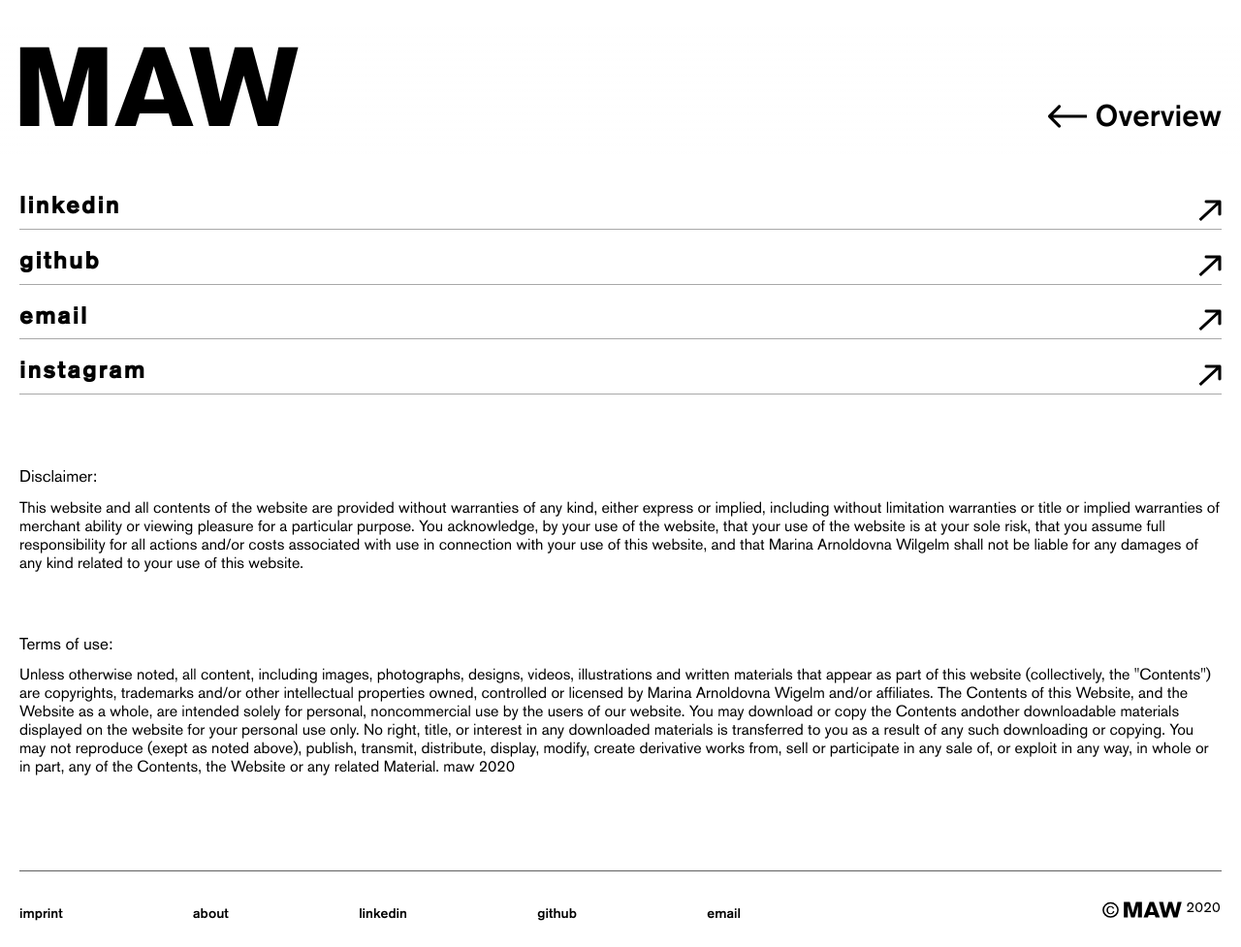
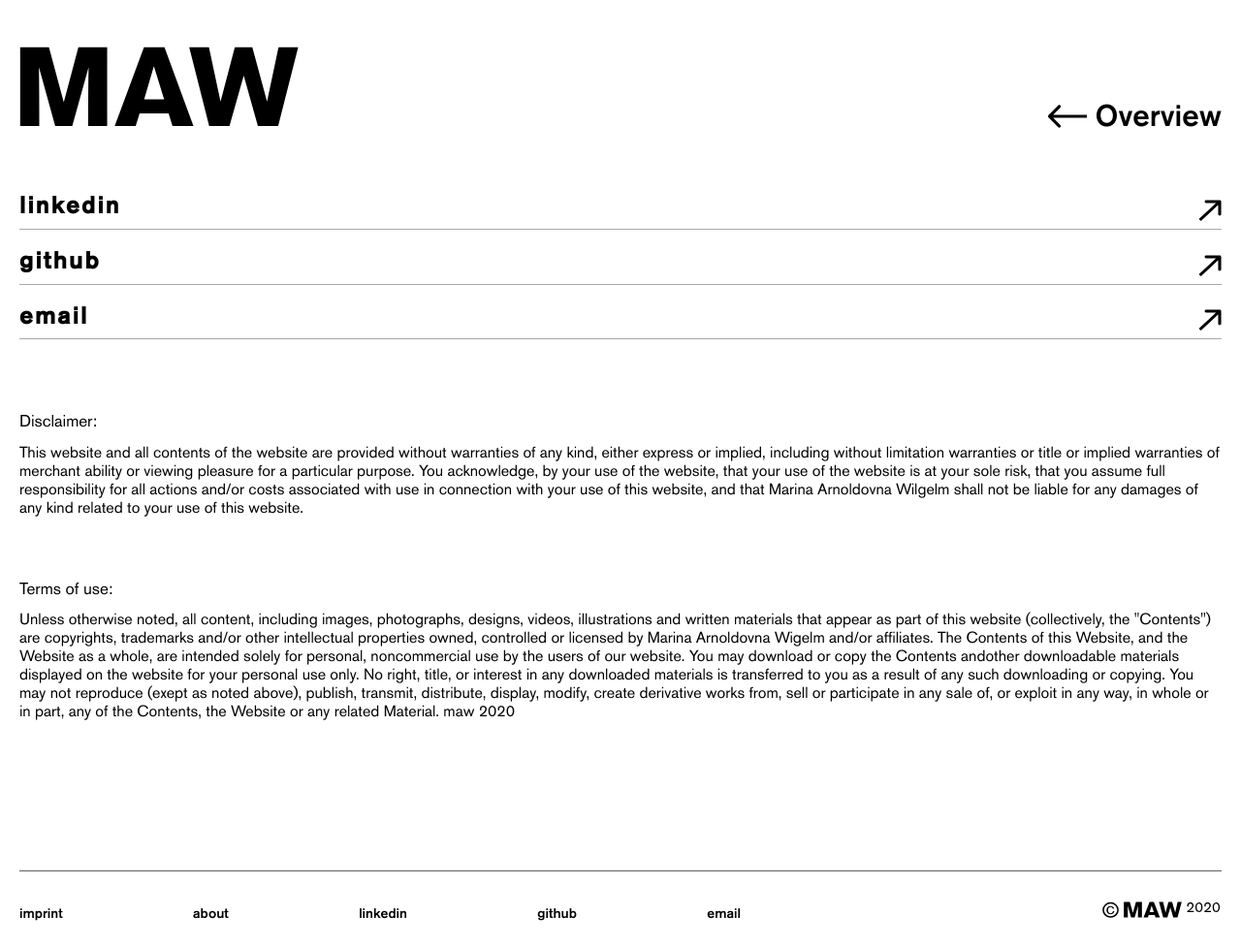
Before and after one commit to Arnoldovna/portfolio, a Jekyll site: the page built from contact.html, in a window 1280 px wide and 977 px high. Shown: the whole window at 97% size. Built offline with Jekyll 4.4.1, drawn with Linux system fonts in a browser that asks for light colours; some web fonts are replaced.

Commit message:
Update contact.yml

```diff
--- a/_data/contact.yml
+++ b/_data/contact.yml
@@ -6,6 +6,3 @@
 
 - contact: 'email'
   url: 'mailto:marina.wilhelm@icloud.com'
-
-- contact: 'instagram'
-  url: 'https://www.instagram.com/arnoldovnawilgelm/'
```
